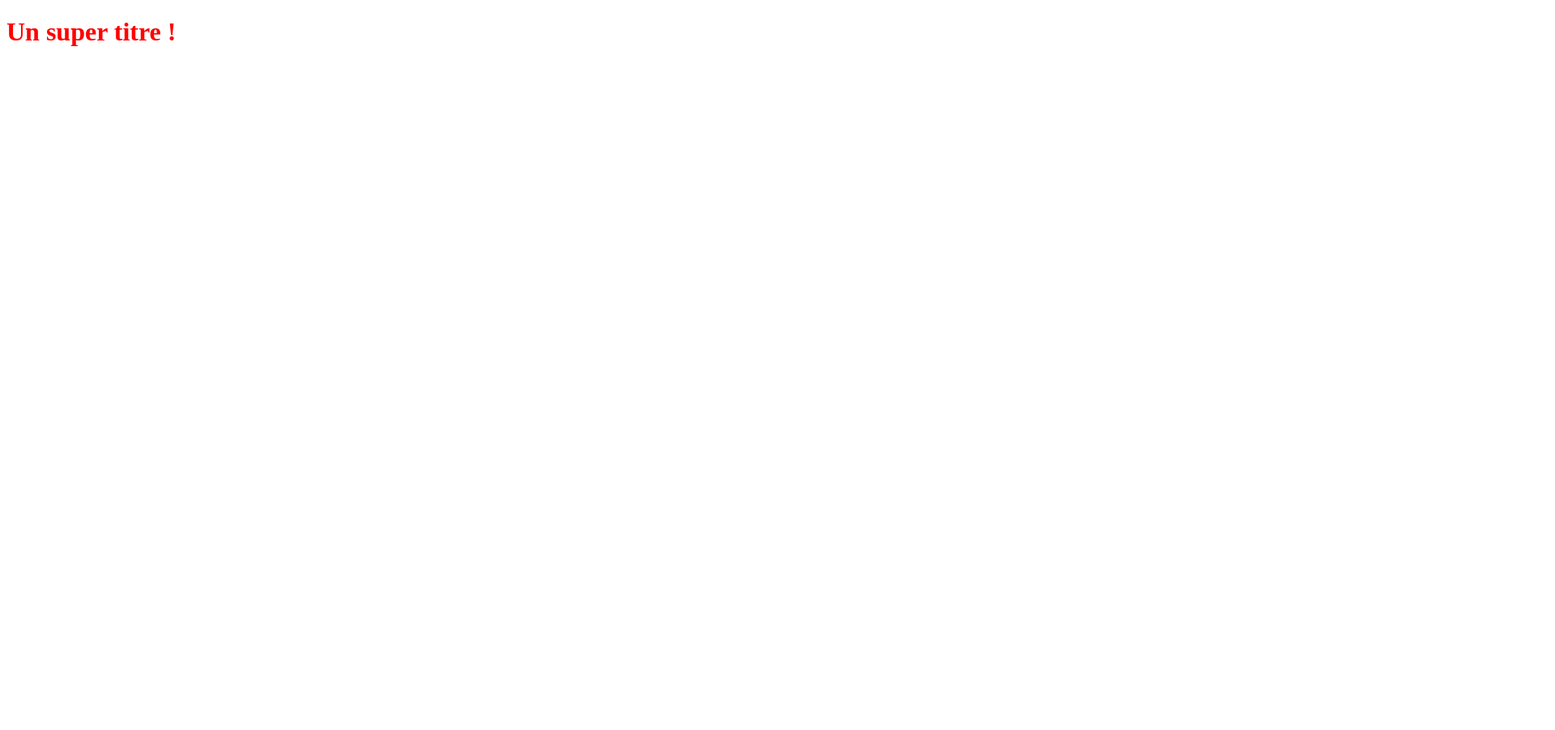
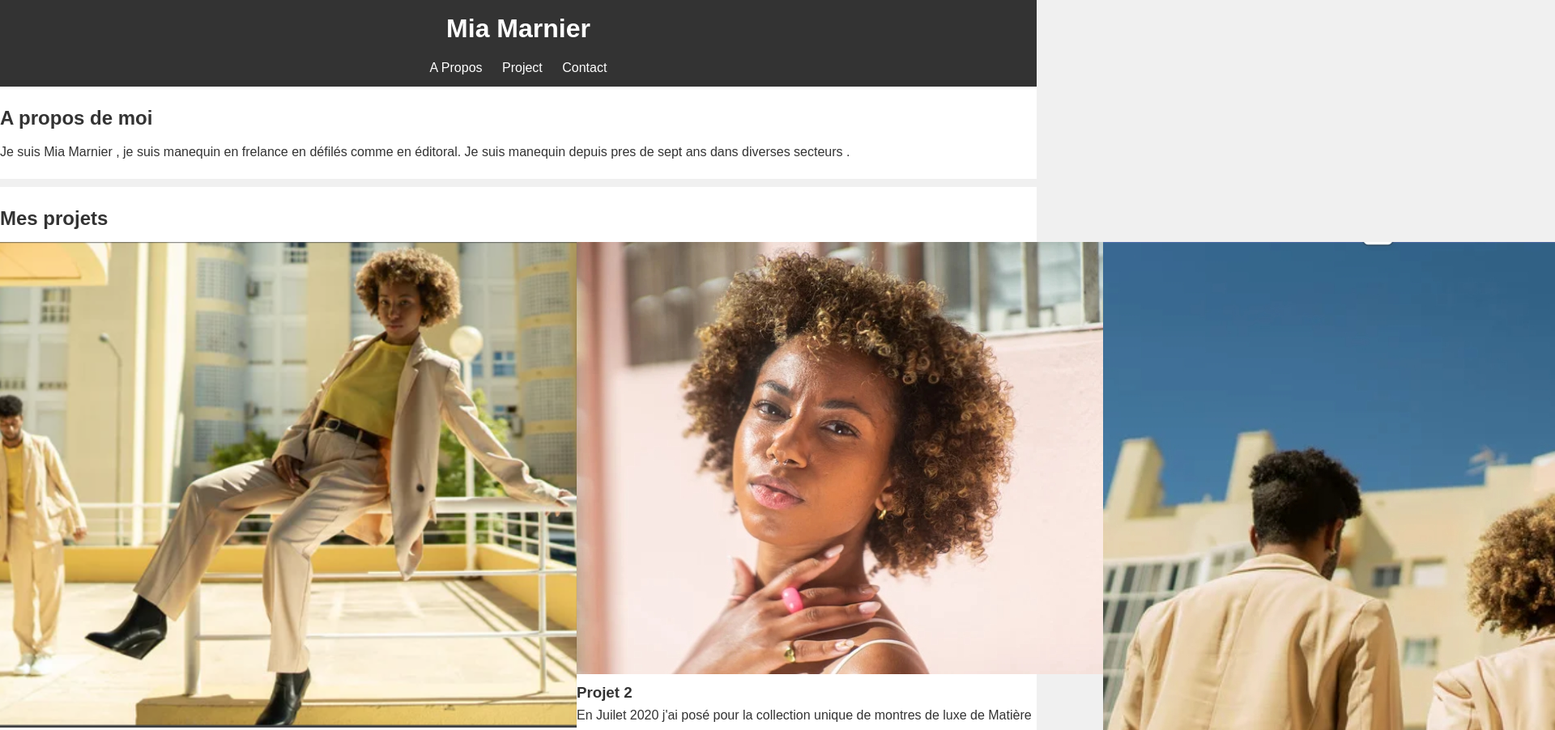
Before and after one commit to KHALED5455/OpenclassroomsProject, a plain HTML site: page index.html in a window 1280 px wide. Shown: the top 902 px of the page at 81% size, 1920 px wide, since content can reach past the window. Before the commit the page ends 800 px from the top, so only its background shows below. Drawn offline with Linux system fonts and the light colour scheme.

Commit message:
Ajout des fichiers html et css

```diff
--- a/index.html
+++ b/index.html
@@ -1,10 +1,82 @@
 <!DOCTYPE html>
-<html>
-<head>
-   <title></title>
-   <link rel="stylesheet" type="text/css" href="styles.css">
-</head>
-<body>
-   <h1>Un super titre !</h1>
-</body>
+<html lang="fr">
+    <head>
+        <title>Portfolio de Mia Marnier</title>
+         <meta charset="utf-8">
+         <meta name="viewport" content="width=device-width,initial-scale=1.0">
+         <link rel="stylesheet" href="style.css">
+    </head>
+
+    <body>
+        <header>
+            <div class="container">
+                <h1>Mia Marnier</h1>
+                <nav>
+                    <ul>
+                        <li>
+                            <a href="#about">A Propos</a>
+                        </li>
+                        <li>
+                            <a href="#projects">Project</a>
+                        </li>
+                        <li>
+                            <a href="#contact">Contact</a>
+                        </li>
+                    </ul>
+                </nav>
+           </div>
+        </header>
+       <section id="about">
+        <div class="container">
+            <h2>A propos de moi</h2>
+            <p>
+                Je suis Mia Marnier , je suis manequin en frelance en défilés comme en éditoral. Je suis manequin depuis pres de sept ans dans diverses secteurs .
+            </p>
+        </div>
+       </section>
+
+       <section id="projects">
+        <div class="container">
+
+            <h2>Mes projets</h2>
+             <div class="gallery">
+
+                <div class="projet">
+                   <img src="Screenshot_20240806-041828.png" alt="projet 1">
+                   <h3> Projet 1</h3>
+                   <p> En Juillet-Aout 2019 j'ai porté des pieces unique créées par Larisa Pratt , PDG de la marque de créateur invincible .</p>
+                </div>
+
+                <div class="projet">
+                   <img src="Screenshot_20240806-041901.png" alt="Projet 2">
+                   <h3>Projet 2</h3>
+                   <p>En Juilet 2020  j'ai posé pour la collection unique de montres de luxe de Matière </p>
+                </div>
+
+                   <div class="projet">
+                    <img src="Screenshot_20240806-041750.png" alt="projet 3">
+                    <h3>Projet 3</h3>
+                    <p>En septembre 2020, j'ai porté l'incroyable collection de mode 2020 d'Aura Bella .</p>
+                    </div>
+
+                </div>
+            </div>
+      </section>
+
+      <section id="contact">
+
+        <div class="container">
+            <h2>Contact</h2>
+            <p>vous pouvez me contacter par email : <a href="mailto:bonjour@sitevraimentsuper.fr">bonjour@sitevraimentsuper.fr</a>
+            </p>
+         </div>
+
+      </section>
+      <footer>
+        <div class="container">
+            <p> &copy;;2024 Marnier. TOUT DROIT réservés.
+            </p>
+        </div>
+      </footer>
+    </body>
 </html>
--- /dev/null
+++ b/style.css
@@ -0,0 +1,72 @@
+body,h1,h2,h3,p,ul{
+    margin: 0;
+    padding: 0;
+}
+body{
+    font-family: Arial, sans-serif;
+    line-height: 1.6;
+    background-color: #f0f0f0;
+    color: #333;
+}
+header{
+    background:#333 ;
+    color: #fff;
+    padding: 10px 0;
+}
+header h1 {
+    margin-bottom: 10px;
+text-align: center;
+}
+nav ul  {
+  list-style: none;
+  padding: 0;
+  text-align: center;
+}
+nav ul li {
+    display: inline;
+    margin: 0 10px;
+}
+nav ul li a {
+    color: #fff;
+    text-decoration: none;
+}
+nav ul li a:hover {
+    text-decoration: underline;
+}
+section{
+    padding: 20px 0;
+   background:#fff ;
+   margin-bottom: 10px;
+}
+
+section h2 {
+    margin-bottom: 10px;
+}
+
+.gallery {
+    display: flex;
+    justify-content:space-between ;
+}
+
+.project {
+    width: 30%;
+    background: #e0e0e0;
+    padding: 10px;
+    box-shadow: 0 0 10px rgba(0, 0, 0, 0.1);
+}
+
+.project img{
+    width: 100%;
+    height: auto;
+}
+
+.project h3 {
+    margin-top: 10px;
+}
+
+footer{
+    background: #333;
+    color: #fff;
+    padding: 10px 0;
+    text-align: center;
+}
```
Also changed, not shown: Screenshot_20240806-041750.png (added), Screenshot_20240806-041828.png (added), Screenshot_20240806-041901.png (added).
